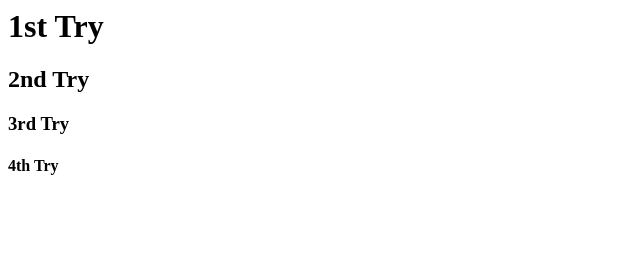
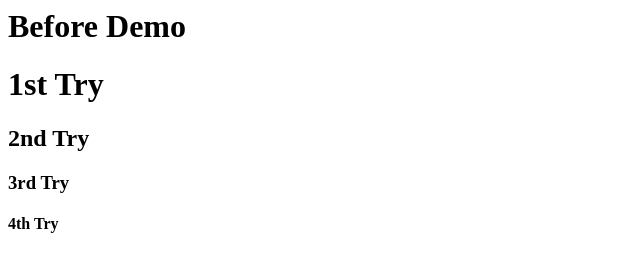
Before and after one commit to kolithakasun/JenkinsAssignmnet, a plain HTML site: page index.html in a window 1280 px wide. Shown: the whole page, without its empty margins (0-640 px from the left). Drawn offline with Linux system fonts and the light colour scheme.

Commit message:
before demo

```diff
--- a/index.html
+++ b/index.html
@@ -1,3 +1,4 @@
+<h1> Before Demo </h1>
 
 <h1> 1st Try </h1>
 
```
